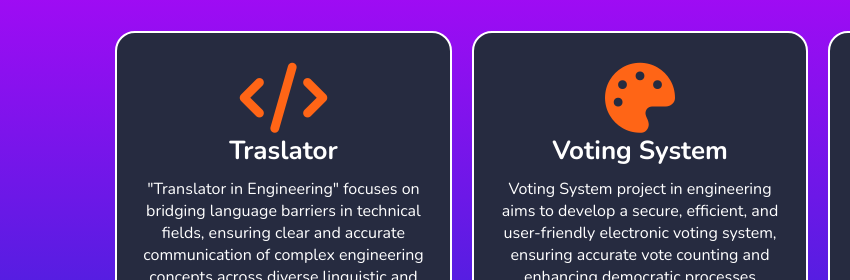
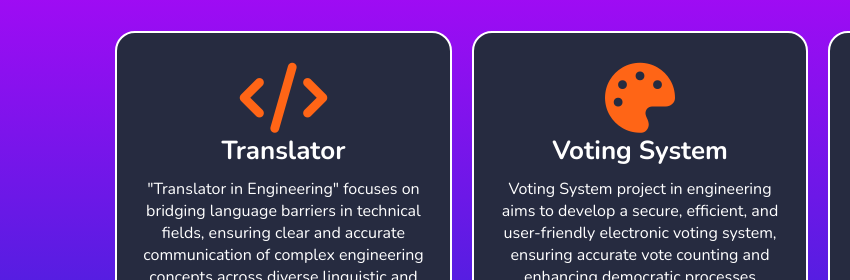
Before and after one commit to Prabhat7254/My-Portfolio, a plain HTML site: page index.html in a window 1280 px wide. Shown: the part 1780-2060 px from the top of the page, 0-850 px from the left. Drawn offline with nearby package versions, Linux system fonts and the light colour scheme.

Commit message:
Update index.html

```diff
--- a/index.html
+++ b/index.html
@@ -85,7 +85,7 @@
 
             <div class="services-box">
                 <i class="fa-solid fa-code"></i>
-                <h3>Traslator</h3>
+                <h3>Translator</h3>
                 <p>"Translator in Engineering" focuses on bridging language barriers in technical fields, ensuring clear and accurate communication of complex engineering concepts across diverse linguistic and cultural backgrounds.</p>
                 <a href="#" class="btn">Visit</a>
 
```
